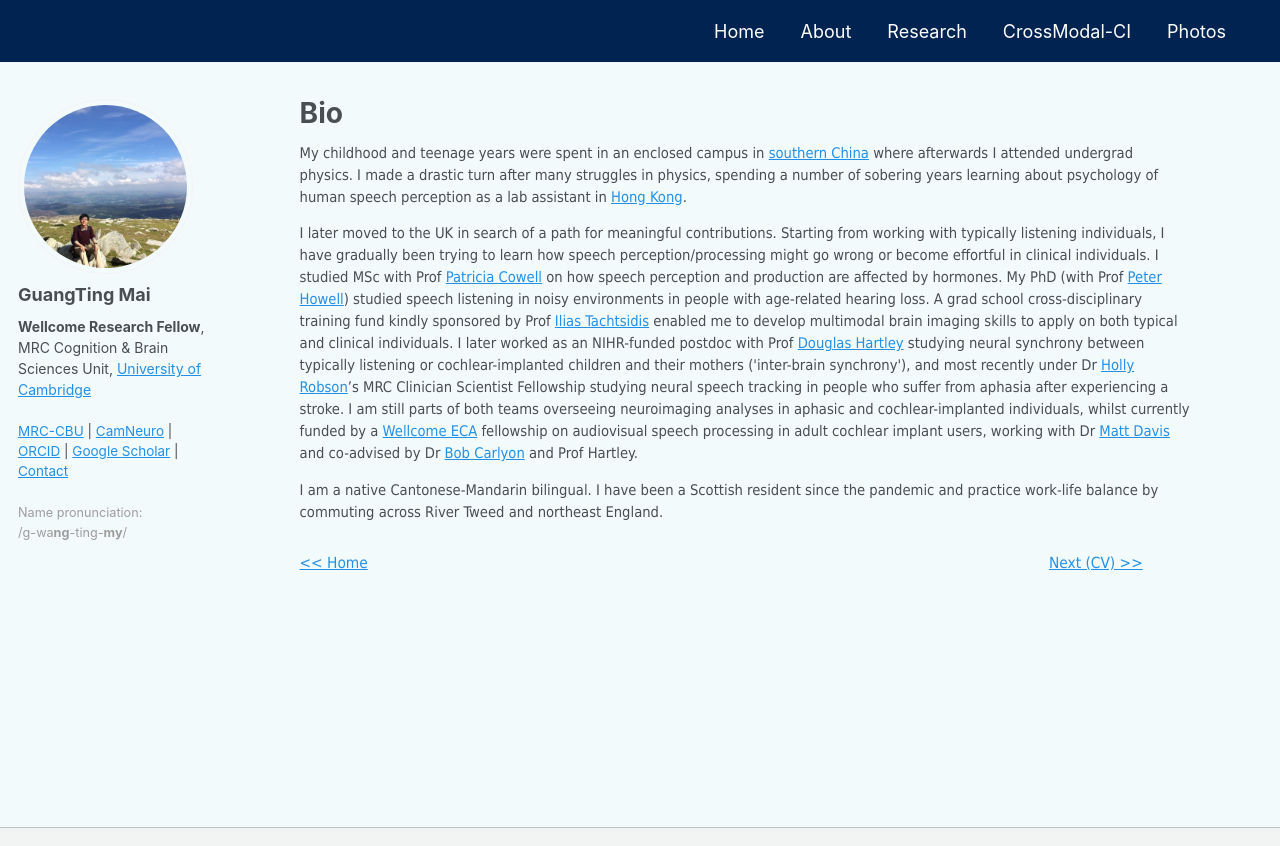
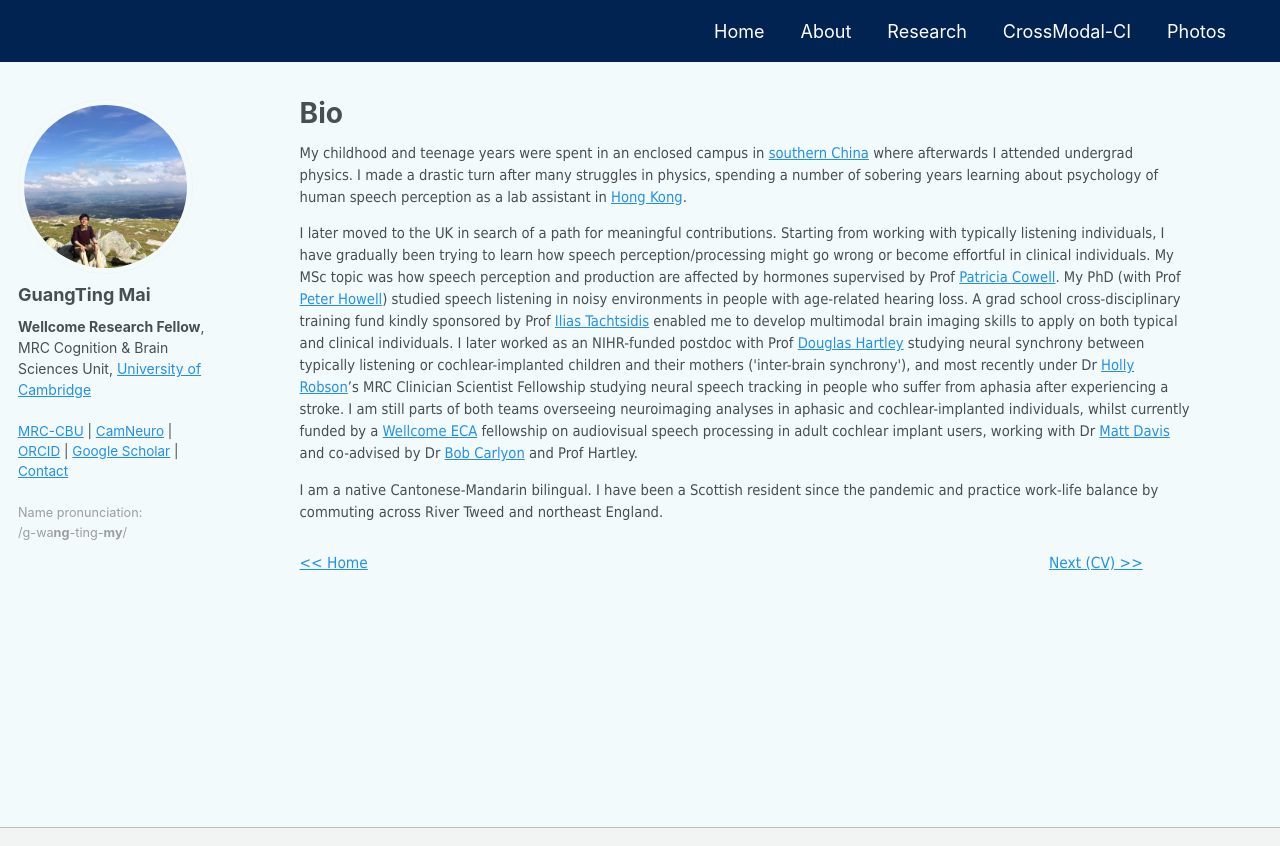
Before and after one commit to guangtingmai/guangtingmai.github.io, a Jekyll site: the page built from _pages/bio.html, in a window 1280 px wide and 1045 px high. Shown: the top 846 px of the window. Built offline with Jekyll 4.4.1, drawn with Linux system fonts in a browser that asks for light colours; grey boxes are pictures that could not be loaded.

Commit message:
Update bio.html

```diff
--- a/_pages/bio.html
+++ b/_pages/bio.html
@@ -10,8 +10,9 @@
   <a href="https://www.ee.cuhk.edu.hk/~lel/research/index.html">Hong Kong</a>.</span>
 <p span style="font-size: 11pt;font-family: Tahoma;line-height: 1.5;display: block;margin-bottom: 0.2vh">I later moved to the UK in search of a path for meaningful
   contributions. Starting from working with typically listening individuals, I have gradually been trying to learn how speech perception/processing might go wrong
-  or become effortful in clinical individuals. I studied MSc with Prof <a href="https://sheffield.ac.uk/ahpnm/people/human-communication-sciences/patricia-e-cowell">Patricia Cowell</a>
-  on how speech perception and production are affected by hormones. My PhD (with Prof <a href="https://profiles.ucl.ac.uk/2817-peter-howell/">Peter Howell</a>)
+  or become effortful in clinical individuals. My MSc topic was how speech perception and production are affected by hormones supervised by Prof
+  <a href="https://sheffield.ac.uk/ahpnm/people/human-communication-sciences/patricia-e-cowell">Patricia Cowell</a>. My PhD (with Prof
+  <a href="https://profiles.ucl.ac.uk/2817-peter-howell/">Peter Howell</a>)
   studied speech listening in noisy environments in people with age-related hearing loss. A grad school cross-disciplinary training fund kindly sponsored by Prof
   <a href="https://profiles.ucl.ac.uk/2168-ilias-tachtsidis">Ilias Tachtsidis</a> enabled me to develop multimodal brain imaging skills to apply on both typical and
   clinical individuals. I later worked as an NIHR-funded postdoc with Prof <a href="https://www.nottingham.ac.uk/medicine/people/douglas.hartley">Douglas Hartley</a>
```
